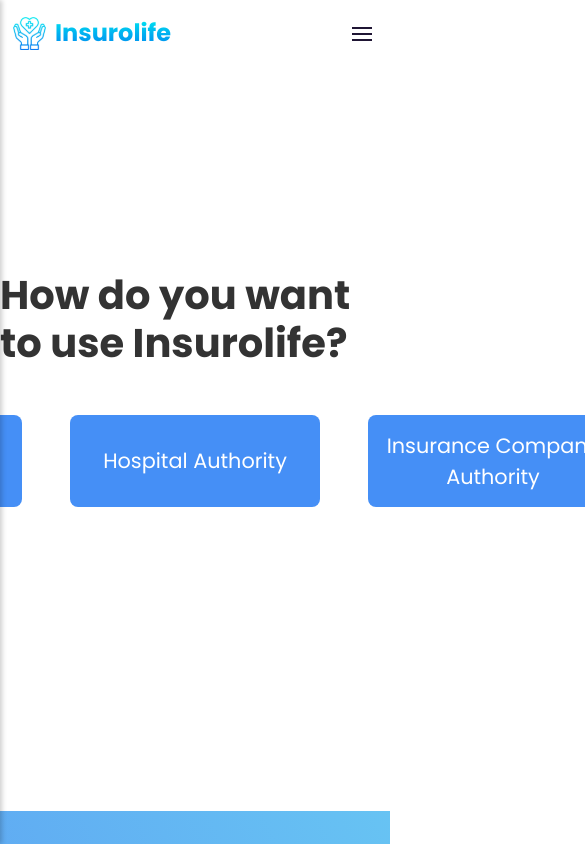
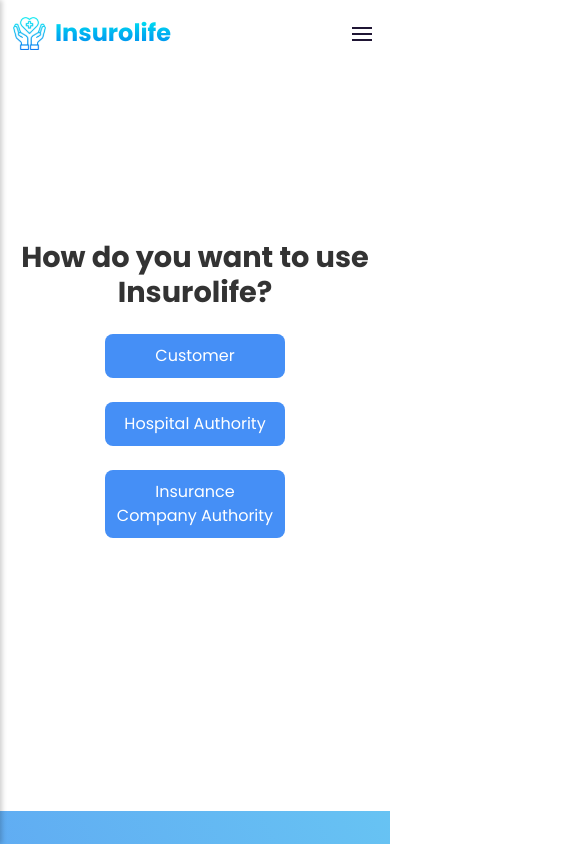
Before and after one commit to pankaj0695/InsuroLife, a React (Create React App) app: page /get-started in a window 390 px wide. Shown: the top 844 px of the page, 585 px wide, since content can reach past the window. Built offline with nearby package versions, Linux system fonts and the light colour scheme.

Commit message:
added responsiveness to getstarted page

```diff
--- a/src/Components/GetStarted/GetStartedPage.css
+++ b/src/Components/GetStarted/GetStartedPage.css
@@ -40,3 +40,43 @@
 .get-started-btn:focus {
   outline: none;
 }
+
+@media (max-width: 768px) {
+  .get-started-title {
+    font-size: 2rem;
+    margin-bottom: 2rem;
+    text-align: center;
+  }
+
+  .button-group {
+    display: flex;
+    flex-direction: column;
+    gap: 2rem;
+  }
+
+  .get-started-btn {
+    width: 200px;
+    padding: 12px;
+    font-size: 1.1rem;
+  }
+}
+
+@media (max-width: 480px) {
+  .get-started-title {
+    font-size: 1.8rem;
+    margin-bottom: 1.5rem;
+    text-align: center;
+  }
+
+  .button-group {
+    display: flex;
+    flex-direction: column;
+    gap: 1.5rem;
+  }
+
+  .get-started-btn {
+    width: 180px;
+    padding: 10px;
+    font-size: 1rem;
+  }
+}
```
